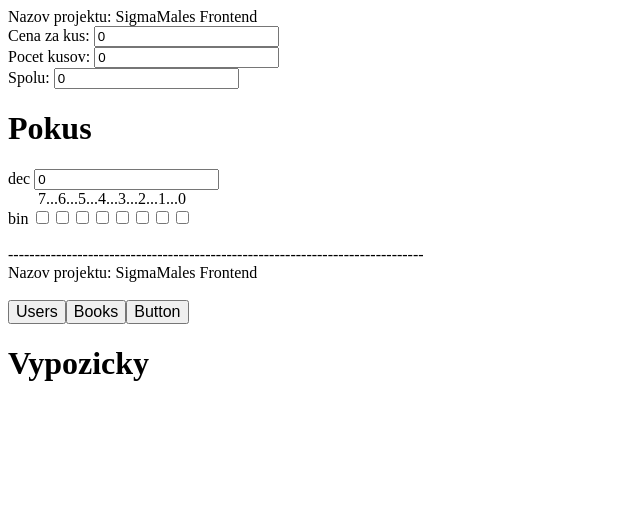
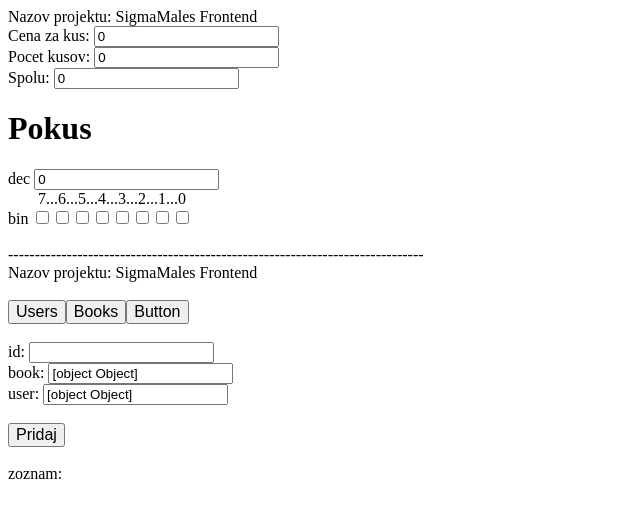
Before and after one commit to RastislavBiba/SigmaMale_Frontend, an Angular app: page / in a window 1280 px wide. Both pictures are taken after a click on the button "Button". Shown: the top 518 px of the page, without its empty margins (0-640 px from the left). Built offline with nearby package versions, Linux system fonts and the light colour scheme.

Commit message:
borrowings

```diff
--- a/src/app/app.component.html
+++ b/src/app/app.component.html
@@ -57,5 +57,14 @@
 </div>
 
 <div *ngIf="aktMenu == menu.VYPOZICKY">
-  <h1>Vypozicky</h1>
+  <br>
+  id: <input [(ngModel)]="pozicka.id"><br>
+  book: <input [(ngModel)]="kniha"><br>
+  user: <input [(ngModel)]="osoba"><br> <br>
+  <button class="but" (click)="pridajVypozicku();">Pridaj</button>
+  <br> <br>
+  zoznam: <br>
+  <div *ngFor="let p of pozicky">
+    {{p.id}} | {{p.kniha}} | {{p.osoba}}
+  </div>
 </div>
--- a/src/app/app.component.ts
+++ b/src/app/app.component.ts
@@ -24,12 +24,16 @@ export class AppComponent {
   osoba = {id:"", name:"", contact:""};
   books: any[] = [];
   kniha = {id:"",name:"", author:"", available:""};
+  pozicka = {id:"",kniha:"", osoba:""};
+  pozicky: any[] = [];
+
   form: FormGroup;
 
 
   public pocitaj(){
     this.Vysledok = this.Kus * this.mnozstvo;
-  }
+
+  }np
   public pracuj(){
     alert("Hello");
   }
@@ -154,4 +158,10 @@ export class AppComponent {
     let k2 = {id: this.kniha.id, name: this.kniha.name, author: this.kniha.author, available: this.kniha.available}
     this.books.push(k2);
   }
+
+  public pridajVypozicku() {
+    let v2 = {id: this.pozicka.id, kniha: this.kniha, osoba: this.osoba}
+    this.pozicky.push(v2);
+  }
+
 }
```
